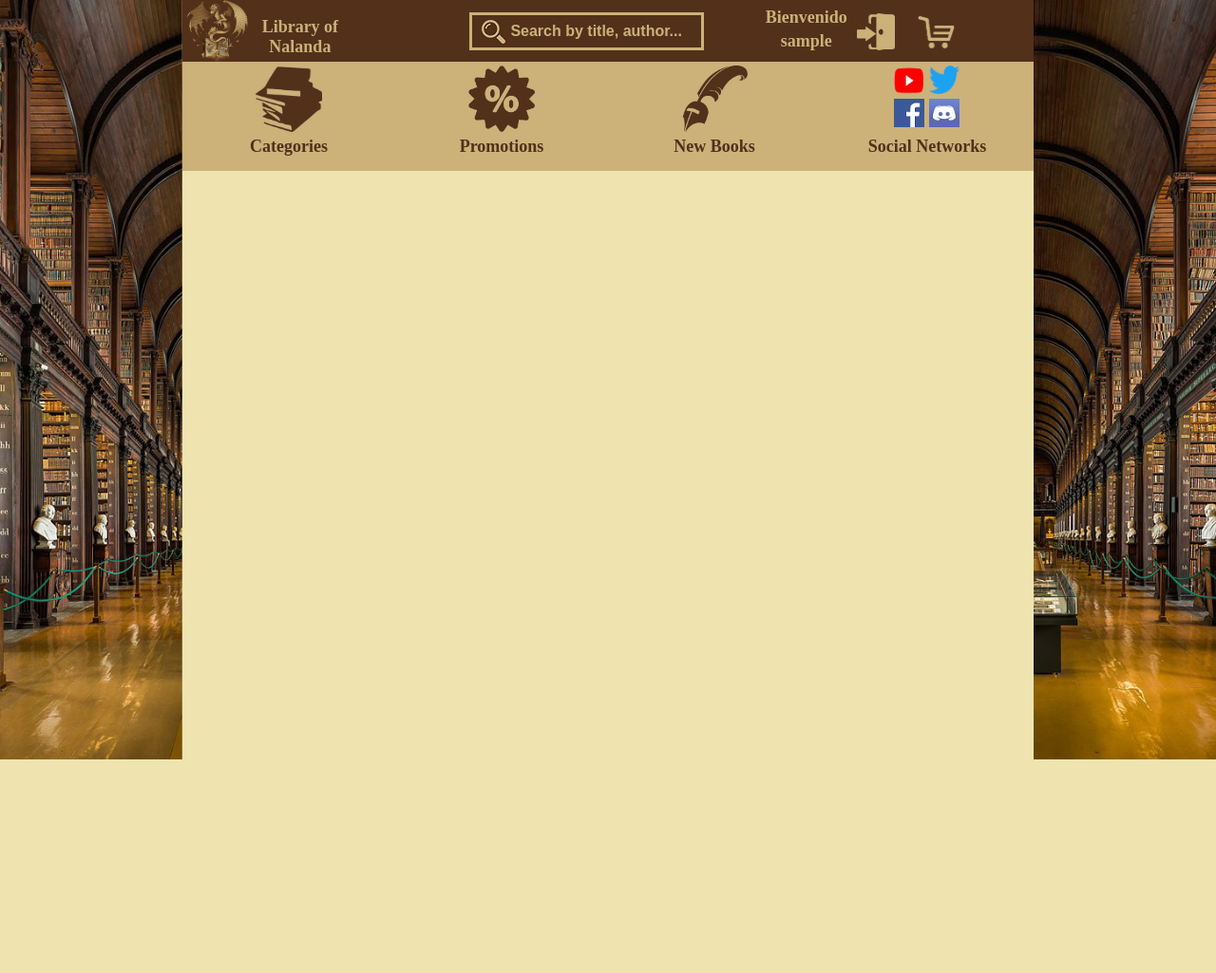
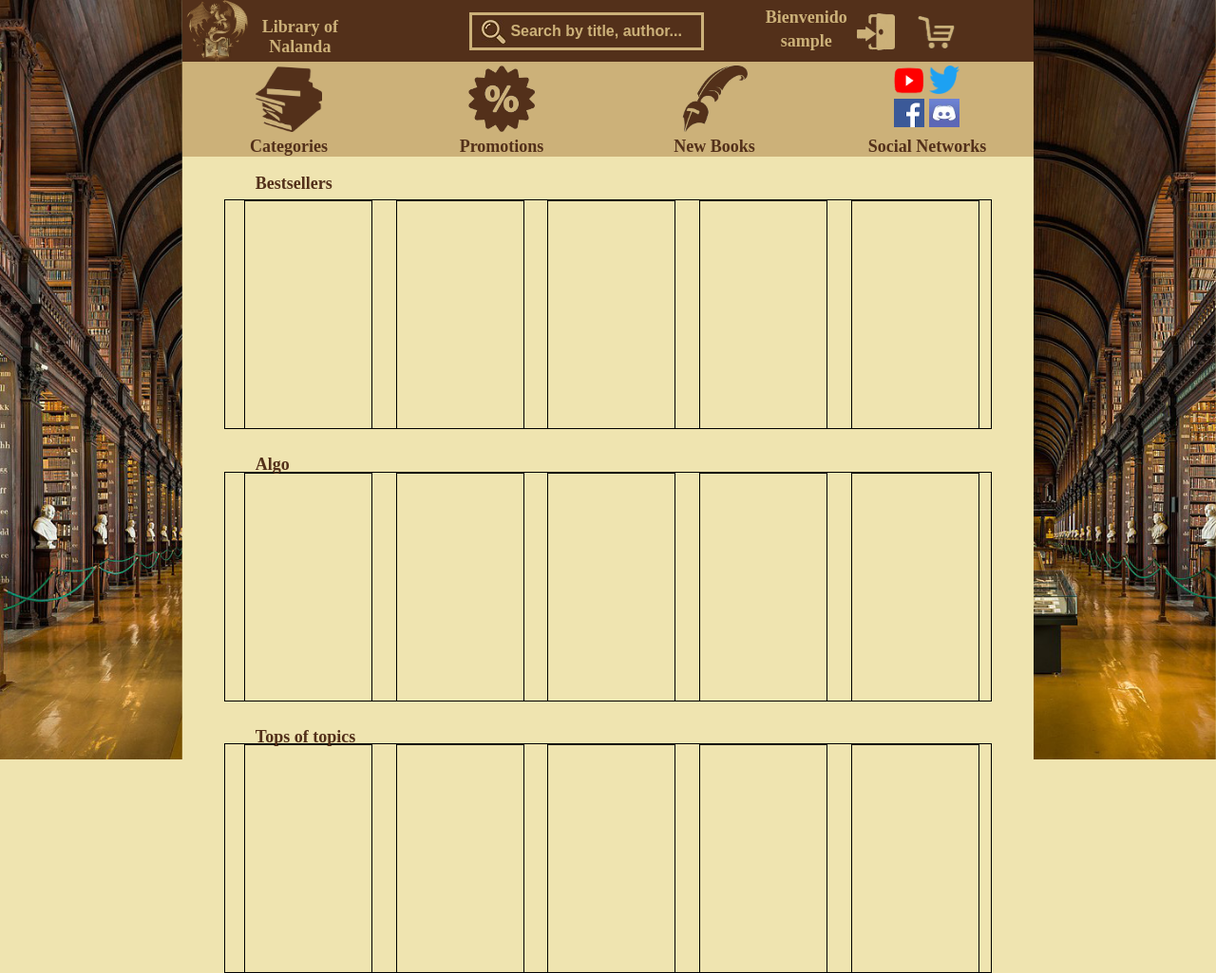
Before and after one commit to HieiOne/Project-PHP, a PHP site: page / in a window 1280 px wide. Shown: the whole page at 95% size. Before the commit the page ends 800 px from the top, so only its background shows below. Run offline with PHP 8.4, Linux system fonts and the light colour scheme; the visitor is signed in with stand-in values (Sample User, id 1).

Commit message:
Index added sections

```diff
--- a/Website/index.css
+++ b/Website/index.css
@@ -156,7 +156,7 @@
 
     .menu-bar {
         width: 100%;
-        height: 115px;
+        height: 100px;
         background-color: #ccb179;
     }
 
@@ -235,6 +235,37 @@
         background-color: #ccb179;
     }
 
+/* Start of Books */
+
+.book-rows {
+    width: 90%;
+    height: 30%;
+    margin-top: 5%;
+    margin-bottom: 1%;
+    margin-left: auto;
+    margin-right: auto;
+    border: 1px solid black;
+    overflow: auto;
+    overflow-y: hidden;
+    white-space: nowrap;
+}
+
+.book {
+    width: 16.5%;
+    margin-left: 2.5%;
+    height: 100%;
+    border: 0.1px solid black;
+    display: inline-block;
+}
+
+.books-titles {
+    position: absolute;
+    margin-left: 6%;
+    color: #53301A;
+    font-weight: bold;
+}
+
+/* End of Books */
 
 
 /* Creating default margins */
--- a/Website/index.php
+++ b/Website/index.php
@@ -98,5 +98,53 @@
 
         <!-- End of Menu bar -->
 
+        <!-- Start of Books -->
+            <p class="books-titles">Bestsellers</p>
+            <div class="book-rows">
+                <div class="book">
+                </div>
+                <div class="book">
+                </div>
+                <div class="book">
+                </div>
+                <div class="book">
+                </div>
+                <div class="book">
+                </div>
+                <div class="book">
+                </div>
+            </div>
+            <p class="books-titles">Algo</p>
+            <div class="book-rows">
+                <div class="book">
+                </div>
+                <div class="book">
+                </div>
+                <div class="book">
+                </div>
+                <div class="book">
+                </div>
+                <div class="book">
+                </div>
+                <div class="book">
+                </div>
+            </div>
+            <p class="books-titles">Tops of topics</p>
+            <div class="book-rows">
+                <div class="book">
+                </div>
+                <div class="book">
+                </div>
+                <div class="book">
+                </div>
+                <div class="book">
+                </div>
+                <div class="book">
+                </div>
+                <div class="book">
+                </div>
+            </div>
+        <!-- End of Books -->
+
     </body>
 </html>
```
